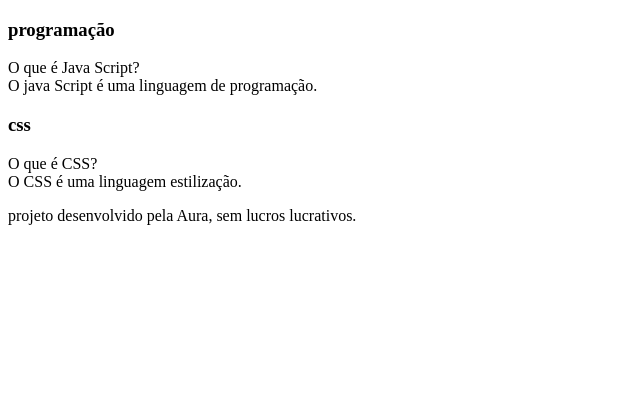
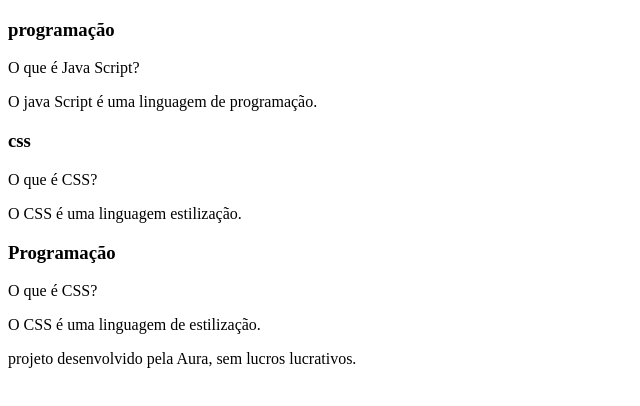
Before and after one commit to gabdiaass/FlashCard, a plain HTML site: page index.html in a window 1280 px wide. Shown: the whole page, without its empty margins (0-640 px from the left). Drawn offline with Linux system fonts and the light colour scheme.

Commit message:
Add files via upload

```diff
--- a/index.html
+++ b/index.html
@@ -20,20 +20,31 @@
     </article>
     <h3> programação </h3>
   <div class="cartao_conteudo_pergunta">
-    O que é Java Script?
+           <p>O que é Java Script?</p>
   </div>
   <div class="cartao_conteudo_resposta">
-O java Script é uma linguagem de programação.
+      <p> O java Script é uma linguagem de programação. </p>
  </div>
   <article class="cartao">
 <div class="cartao_conteudo">
     <h3> css </h3>
 <div class="cartao_conteudo_pergunta">
-    O que é CSS?
+       <p> O que é CSS? </p>
 </div>
 <div class="cartao_conteudo_resposta">
-    O CSS é uma linguagem estilização.
+         <p> O CSS é uma linguagem estilização.</p>
 </div>
+<article class="cartao">
+  <div class="cartao__conteudo">
+      <h3> Programação </h3>
+      <div class="cartao__conteudo__pergunta">
+          <p>O que é CSS?</p>
+      </div>
+      <div class="cartao__conteudo__resposta">
+          <p>O CSS é uma linguagem de estilização.</p>
+      </div>
+  </div>
+</article>
 </div>
 
 
```
